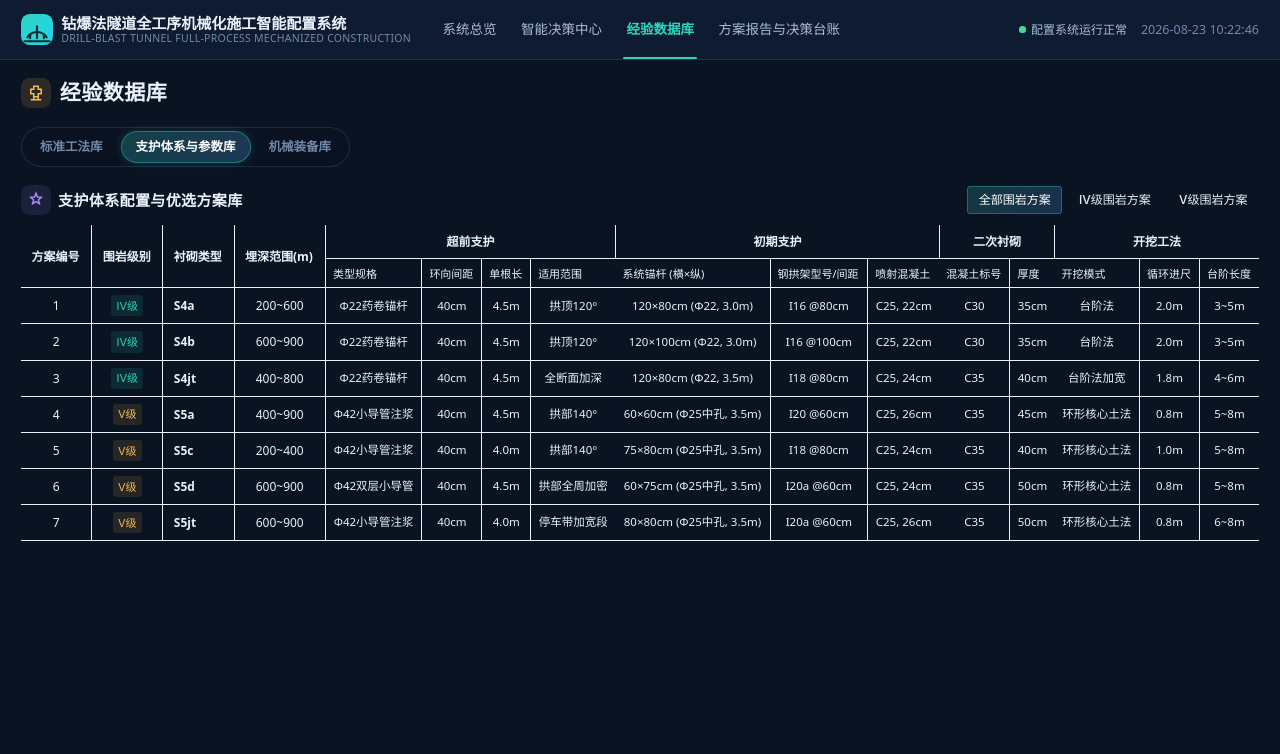
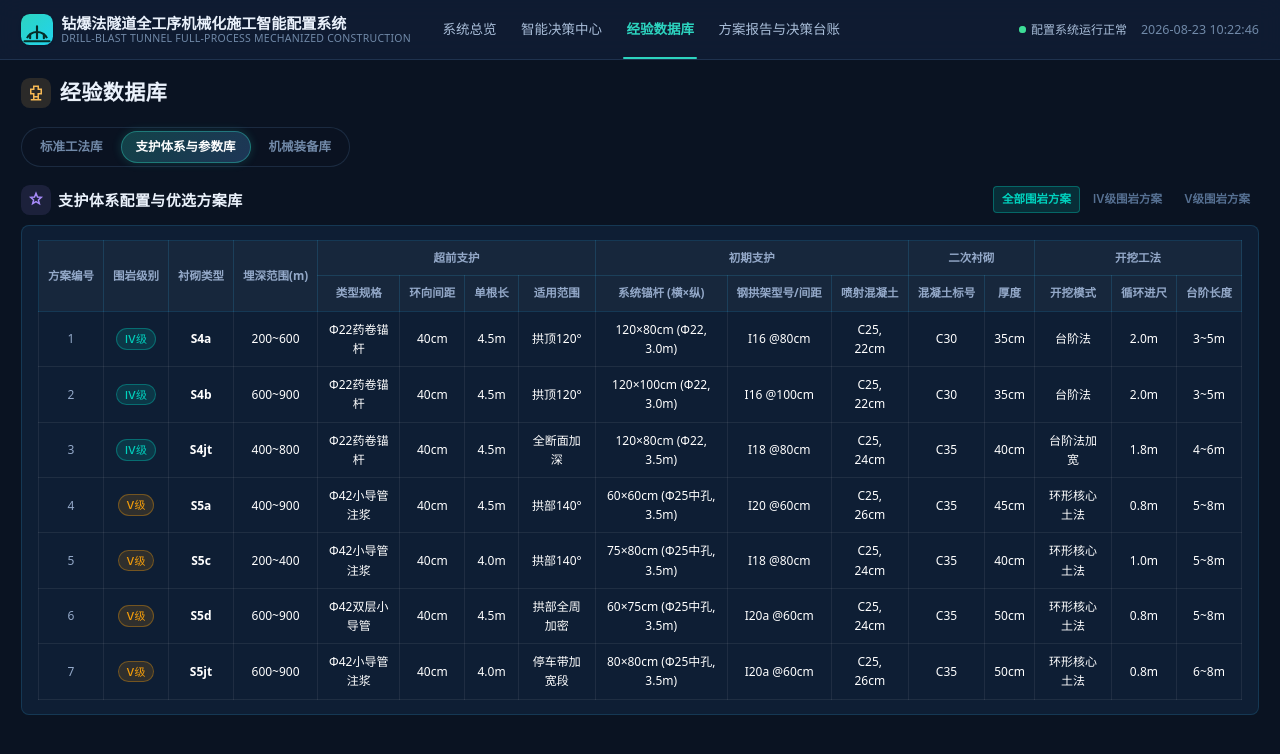
Before and after one commit to bestxu666/-, a Next.js app: page /knowledge in a window 1280 px wide. Both pictures are taken after a click on the element "支护体系与参数库". Shown: the top 754 px of the page. Built offline with nearby package versions, Linux system fonts and the light colour scheme.

Commit message:
style(knowledge): 照搬 123 的卡片/表格/胶囊/标签 CSS
Coze-Commit-Type: user
Coze-User-ID: 1923494377703431
Coze-Conversation-ID: 12500971

```diff
--- a/src/app/globals.css
+++ b/src/app/globals.css
@@ -711,3 +711,107 @@ body {
     grid-template-columns: 1fr;
   }
 }
+
+/* ===== 经验数据库样式（照搬 123） ===== */
+.card {
+  background: #0e1e34;
+  border: 1px solid rgba(56, 189, 248, 0.16);
+  border-radius: 8px;
+  padding: 14px 16px;
+}
+
+.tbl {
+  width: 100%;
+  border-collapse: collapse;
+  font-size: 12px;
+}
+.tbl th {
+  background: rgba(255, 255, 255, 0.04);
+  padding: 8px 9px;
+  text-align: center;
+  font-weight: 600;
+  color: #94a9c9;
+  border: 1px solid rgba(56, 189, 248, 0.16);
+  font-size: 11.5px;
+  white-space: nowrap;
+}
+.tbl td {
+  padding: 8px 9px;
+  border: 1px solid rgba(255, 255, 255, 0.07);
+  color: #ffffff;
+  text-align: center;
+}
+.tbl tr:hover td {
+  background: rgba(255, 255, 255, 0.03);
+}
+
+.db-tab-bar {
+  display: flex;
+  gap: 4px;
+  align-items: center;
+  flex-wrap: wrap;
+}
+.db-tab-btn {
+  font-size: 11.5px;
+  font-weight: 600;
+  color: #567092;
+  padding: 3px 8px;
+  border-radius: 4px;
+  cursor: pointer;
+  border: 1px solid transparent;
+}
+.db-tab-btn:hover {
+  color: #fff;
+  border-color: rgba(56, 189, 248, 0.16);
+}
+.db-tab-btn.active {
+  background: rgba(0, 210, 190, 0.14);
+  color: #00d2be;
+  border-color: rgba(0, 210, 190, 0.35);
+}
+
+.tag {
+  display: inline-flex;
+  align-items: center;
+  gap: 4px;
+  font-size: 11px;
+  font-weight: 500;
+  padding: 2px 8px;
+  border-radius: 12px;
+  line-height: 1.4;
+}
+.tag-teal {
+  background: rgba(0, 210, 190, 0.14);
+  color: #00d2be;
+  border: 1px solid rgba(0, 210, 190, 0.35);
+}
+.tag-blue {
+  background: rgba(56, 189, 248, 0.14);
+  color: #38bdf8;
+  border: 1px solid rgba(56, 189, 248, 0.35);
+}
+.tag-green {
+  background: rgba(16, 185, 129, 0.14);
+  color: #10b981;
+  border: 1px solid rgba(16, 185, 129, 0.35);
+}
+.tag-amber {
+  background: rgba(245, 158, 11, 0.14);
+  color: #f59e0b;
+  border: 1px solid rgba(245, 158, 11, 0.35);
+}
+.tag-red {
+  background: rgba(244, 63, 94, 0.14);
+  color: #f43f5e;
+  border: 1px solid rgba(244, 63, 94, 0.35);
+}
+.tag-purple {
+  background: rgba(168, 85, 247, 0.14);
+  color: #a855f7;
+  border: 1px solid rgba(168, 85, 247, 0.35);
+}
+.tag-gray {
+  background: rgba(255, 255, 255, 0.07);
+  color: #94a9c9;
+  border: 1px solid rgba(255, 255, 255, 0.12);
+}
--- a/src/components/knowledge/scheme-library.tsx
+++ b/src/components/knowledge/scheme-library.tsx
@@ -25,9 +25,9 @@ export function SchemeLibrary({ title, data }: { title: string; data: SupportSch
               <path d="M12 3l2 5 5 .5-3.8 3.4L16.5 17 12 14.3 7.5 17l1.3-5.1L5 8.5 10 8l2-5z" />
             </svg>
           </span>
-          <h3 className="m-0 text-[15px] font-semibold text-[var(--text)] tracking-wide">{title}</h3>
+          <h3 className="m-0 text-[15px] font-semibold text-ink tracking-wide">{title}</h3>
         </div>
-        <div className="flex items-center gap-1.5">
+        <div className="db-tab-bar">
           <FilterBtn active={filter === "all"} onClick={() => setFilter("all")}>全部围岩方案</FilterBtn>
           <FilterBtn active={filter === "IV"} onClick={() => setFilter("IV")}>Ⅳ级围岩方案</FilterBtn>
           <FilterBtn active={filter === "V"} onClick={() => setFilter("V")}>Ⅴ级围岩方案</FilterBtn>
@@ -35,46 +35,40 @@ export function SchemeLibrary({ title, data }: { title: string; data: SupportSch
       </div>
 
       <div className="card p-0 overflow-x-auto">
-        <table className="w-full border-collapse text-[12px] min-w-[1100px]">
+        <table className="tbl min-w-[1100px]">
           <thead>
-            <tr className="text-[var(--text-3)] text-left">
-              <th rowSpan={2} className="px-3 py-2.5 font-semibold whitespace-nowrap border-b border-r border-[var(--line)]">方案编号</th>
-              <th rowSpan={2} className="px-3 py-2.5 font-semibold whitespace-nowrap border-b border-r border-[var(--line)]">围岩级别</th>
-              <th rowSpan={2} className="px-3 py-2.5 font-semibold whitespace-nowrap border-b border-r border-[var(--line)]">衬砌类型</th>
-              <th rowSpan={2} className="px-3 py-2.5 font-semibold whitespace-nowrap border-b border-r border-[var(--line)]">埋深范围(m)</th>
-              <th colSpan={4} className="px-3 py-2 text-center font-semibold whitespace-nowrap border-b border-r border-[var(--line)]">超前支护</th>
-              <th colSpan={3} className="px-3 py-2 text-center font-semibold whitespace-nowrap border-b border-r border-[var(--line)]">初期支护</th>
-              <th colSpan={2} className="px-3 py-2 text-center font-semibold whitespace-nowrap border-b border-r border-[var(--line)]">二次衬砌</th>
-              <th colSpan={3} className="px-3 py-2 text-center font-semibold whitespace-nowrap border-b border-[var(--line)]">开挖工法</th>
+            <tr>
+              <th rowSpan={2}>方案编号</th>
+              <th rowSpan={2}>围岩级别</th>
+              <th rowSpan={2}>衬砌类型</th>
+              <th rowSpan={2}>埋深范围(m)</th>
+              <th colSpan={4}>超前支护</th>
+              <th colSpan={3}>初期支护</th>
+              <th colSpan={2}>二次衬砌</th>
+              <th colSpan={3}>开挖工法</th>
             </tr>
-            <tr className="text-[var(--text-3)] text-left text-[11px]">
-              <SubHead>类型规格</SubHead><SubHead>环向间距</SubHead><SubHead>单根长</SubHead><SubHead last>适用范围</SubHead>
-              <SubHead>系统锚杆 (横×纵)</SubHead><SubHead>钢拱架型号/间距</SubHead><SubHead last>喷射混凝土</SubHead>
-              <SubHead>混凝土标号</SubHead><SubHead last>厚度</SubHead>
-              <SubHead>开挖模式</SubHead><SubHead>循环进尺</SubHead><SubHead last>台阶长度</SubHead>
+            <tr>
+              <th>类型规格</th><th>环向间距</th><th>单根长</th><th>适用范围</th>
+              <th>系统锚杆 (横×纵)</th><th>钢拱架型号/间距</th><th>喷射混凝土</th>
+              <th>混凝土标号</th><th>厚度</th>
+              <th>开挖模式</th><th>循环进尺</th><th>台阶长度</th>
             </tr>
           </thead>
           <tbody>
             {list.map((s) => (
-              <tr key={s.no} className="hover:bg-[rgba(45,212,191,0.05)] transition-colors">
-                <Td className="text-center text-[var(--text-3)]">{s.no}</Td>
-                <Td className="text-center">
-                  <span
-                    className="inline-flex items-center rounded px-1.5 py-0.5 text-[11px]"
-                    style={{
-                      color: s.rock.startsWith("Ⅴ") ? "#f7b955" : "#2dd4bf",
-                      background: s.rock.startsWith("Ⅴ") ? "rgba(247,185,85,.12)" : "rgba(45,212,191,.12)",
-                    }}
-                  >
+              <tr key={s.no}>
+                <td className="!text-[#94a9c9] tabular-nums">{s.no}</td>
+                <td>
+                  <span className={`tag ${s.rock.startsWith("Ⅴ") ? "tag-amber" : "tag-teal"}`}>
                     {s.rock}
                   </span>
-                </Td>
-                <Td className="font-semibold text-[var(--text)]">{s.type}</Td>
-                <Td className="text-center text-[var(--text-2)] tabular-nums">{s.depth}</Td>
-                <TdBrand>{s.advType}</TdBrand><TdBrand>{s.advRing}</TdBrand><TdBrand>{s.advLen}</TdBrand><TdBrand last>{s.advScope}</TdBrand>
-                <TdInfo>{s.anchor}</TdInfo><TdInfo>{s.steel}</TdInfo><TdInfo last>{s.shot}</TdInfo>
-                <TdViolet>{s.conc}</TdViolet><TdViolet last>{s.thick}</TdViolet>
-                <TdOk>{s.mode}</TdOk><TdOk>{s.advRate}</TdOk><TdOk last>{s.benchLen}</TdOk>
+                </td>
+                <td className="font-semibold !text-white">{s.type}</td>
+                <td className="tabular-nums">{s.depth}</td>
+                <td>{s.advType}</td><td>{s.advRing}</td><td>{s.advLen}</td><td>{s.advScope}</td>
+                <td>{s.anchor}</td><td>{s.steel}</td><td>{s.shot}</td>
+                <td>{s.conc}</td><td>{s.thick}</td>
+                <td>{s.mode}</td><td>{s.advRate}</td><td>{s.benchLen}</td>
               </tr>
             ))}
           </tbody>
@@ -86,32 +80,8 @@ export function SchemeLibrary({ title, data }: { title: string; data: SupportSch
 
 function FilterBtn({ active, onClick, children }: { active: boolean; onClick: () => void; children: React.ReactNode }) {
   return (
-    <button
-      onClick={onClick}
-      className="px-3 py-1 rounded text-[12px] font-medium transition-all border"
-      style={
-        active
-          ? { background: "linear-gradient(135deg,rgba(45,212,191,.2),rgba(90,162,248,.2))", color: "#fff", borderColor: "rgba(45,212,191,.35)" }
-          : { background: "transparent", color: "var(--text-3)", borderColor: "transparent" }
-      }
-    >
+    <div className={`db-tab-btn ${active ? "active" : ""}`} onClick={onClick}>
       {children}
-    </button>
+    </div>
   );
 }
-
-function SubHead({ children, last }: { children: React.ReactNode; last?: boolean }) {
-  return <th className={`px-2 py-1.5 font-medium whitespace-nowrap border-b ${last ? "" : "border-r"} border-[var(--line)]`}>{children}</th>;
-}
-
-function Td({ children, className = "", last }: { children: React.ReactNode; className?: string; last?: boolean }) {
-  return <td className={`px-3 py-2 whitespace-nowrap border-b ${last ? "" : "border-r"} border-[var(--line)] ${className}`}>{children}</td>;
-}
-
-function cellBase(last: boolean | undefined) {
-  return `px-2 py-2 whitespace-nowrap border-b ${last ? "" : "border-r"} border-[var(--line)] text-center text-[var(--text)] text-[11.5px]`;
-}
-function TdBrand({ children, last }: { children: React.ReactNode; last?: boolean }) { return <td className={cellBase(last)}>{children}</td>; }
-function TdInfo({ children, last }: { children: React.ReactNode; last?: boolean }) { return <td className={cellBase(last)}>{children}</td>; }
-function TdViolet({ children, last }: { children: React.ReactNode; last?: boolean }) { return <td className={cellBase(last)}>{children}</td>; }
-function TdOk({ children, last }: { children: React.ReactNode; last?: boolean }) { return <td className={cellBase(last)}>{children}</td>; }
--- a/src/components/knowledge/tag.tsx
+++ b/src/components/knowledge/tag.tsx
@@ -1,13 +1,15 @@
 import type { ReactNode } from "react";
 
-type TagTone = "brand" | "ok" | "warn" | "danger" | "info";
+type TagTone = "teal" | "blue" | "green" | "amber" | "red" | "purple" | "gray";
 
 const TONE_CLASS: Record<TagTone, string> = {
-  brand: "text-[var(--brand)] bg-[rgba(45,212,191,0.12)] border-[rgba(45,212,191,0.28)]",
-  ok: "text-[var(--ok)] bg-[rgba(61,220,151,0.12)] border-[rgba(61,220,151,0.3)]",
-  warn: "text-[var(--warn)] bg-[rgba(247,185,85,0.12)] border-[rgba(247,185,85,0.3)]",
-  danger: "text-[var(--danger)] bg-[rgba(248,113,113,0.12)] border-[rgba(248,113,113,0.3)]",
-  info: "text-[var(--info)] bg-[rgba(90,162,248,0.12)] border-[rgba(90,162,248,0.3)]",
+  teal: "tag-teal",
+  blue: "tag-blue",
+  green: "tag-green",
+  amber: "tag-amber",
+  red: "tag-red",
+  purple: "tag-purple",
+  gray: "tag-gray",
 };
 
 interface TagProps {
@@ -15,10 +17,6 @@ interface TagProps {
   children: ReactNode;
 }
 
-export function Tag({ tone = "brand", children }: TagProps) {
-  return (
-    <span className={`inline-flex items-center px-1.5 py-0.5 rounded text-[11px] border ${TONE_CLASS[tone]}`}>
-      {children}
-    </span>
-  );
+export function Tag({ tone = "teal", children }: TagProps) {
+  return <span className={`tag ${TONE_CLASS[tone]}`}>{children}</span>;
 }
```
Also changed, not shown: src/components/knowledge/data-table.tsx (+8 -28 lines), src/components/knowledge/equipment-table.tsx (+8 -9 lines), src/components/knowledge/mapping-table.tsx (+9 -19 lines).
